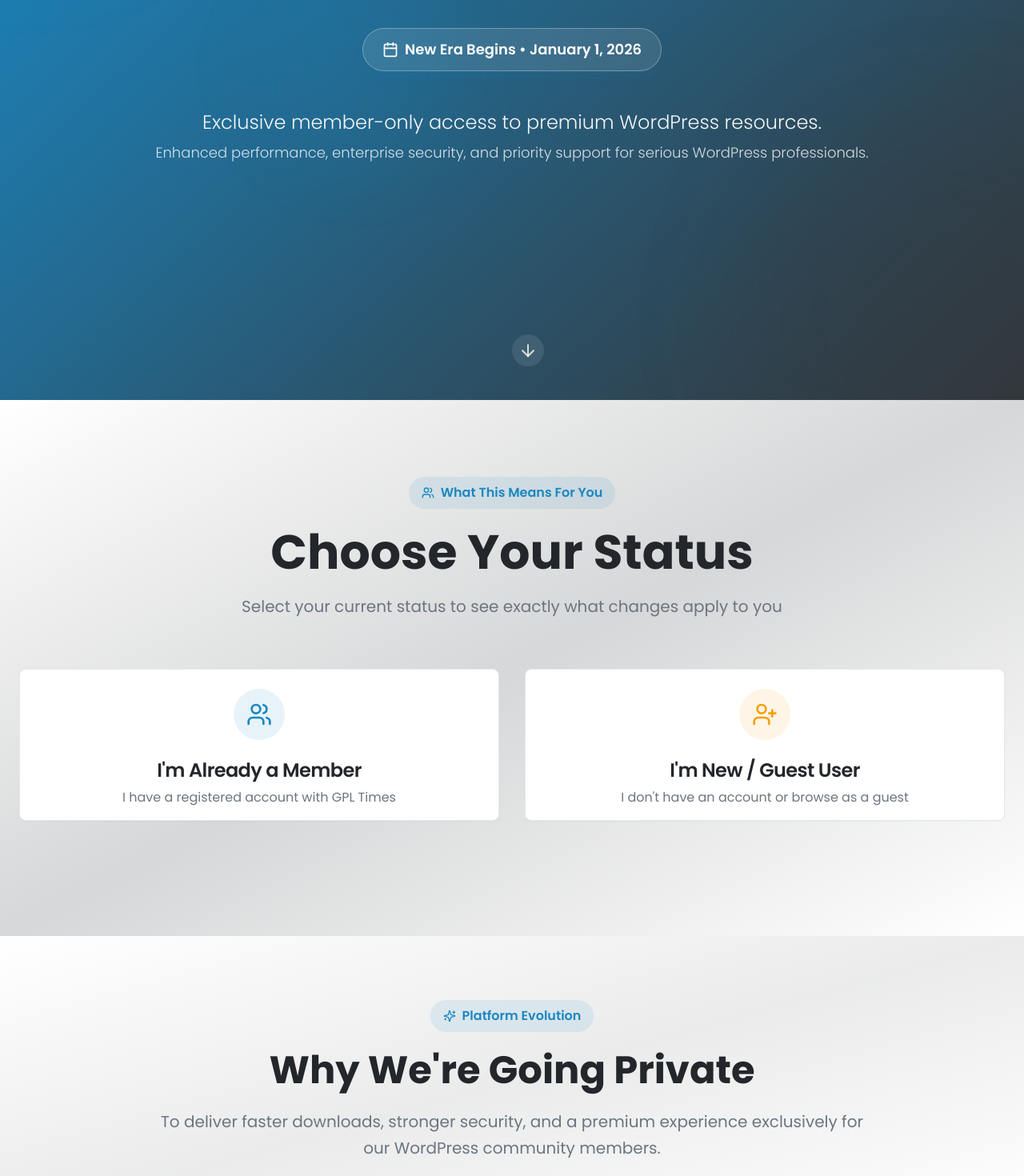
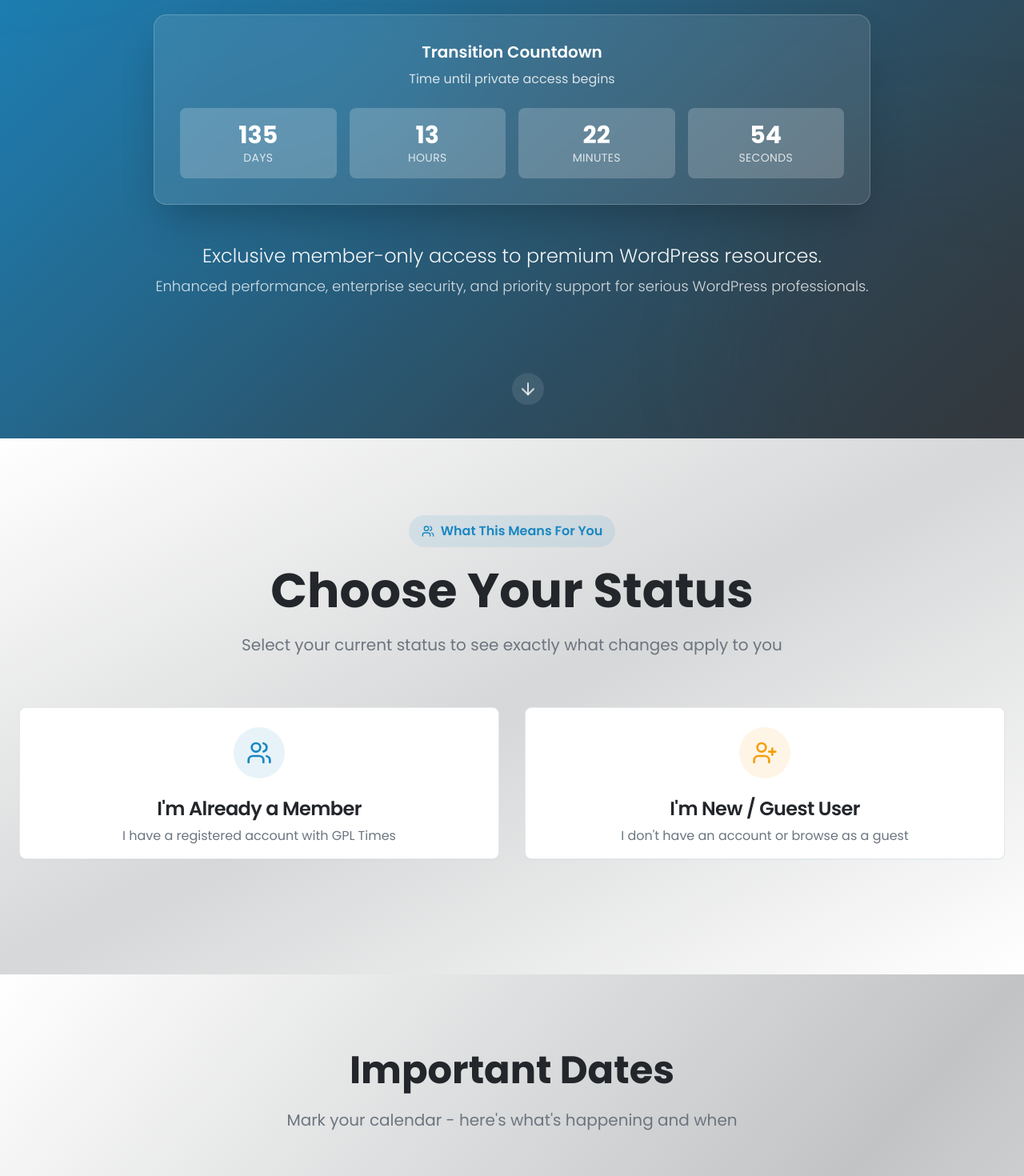
Before and after one commit to gpltimes/gpl-times-private-glow, a React (Vite) app: page / in a window 1280 px wide. Shown: the part 300-1770 px from the top of the page at 80% size. Built offline with nearby package versions, Linux system fonts and the light colour scheme.

Commit message:
Add countdown timer and update hero section
Added a countdown timer to the hero section. Replaced "premium support" with "exclusive content" as a benefit. Removed the "Platform Evolution" and "Questions About the Changes?" sections.

```diff
--- /dev/null
+++ b/src/components/CountdownTimer.tsx
@@ -0,0 +1,61 @@
+import { useState, useEffect } from 'react';
+
+export const CountdownTimer = () => {
+  const [timeLeft, setTimeLeft] = useState({
+    days: 0,
+    hours: 0,
+    minutes: 0,
+    seconds: 0
+  });
+
+  useEffect(() => {
+    const targetDate = new Date('2026-01-01T00:00:00').getTime();
+
+    const interval = setInterval(() => {
+      const now = new Date().getTime();
+      const difference = targetDate - now;
+
+      if (difference > 0) {
+        const days = Math.floor(difference / (1000 * 60 * 60 * 24));
+        const hours = Math.floor((difference % (1000 * 60 * 60 * 24)) / (1000 * 60 * 60));
+        const minutes = Math.floor((difference % (1000 * 60 * 60)) / (1000 * 60));
+        const seconds = Math.floor((difference % (1000 * 60)) / 1000);
+
+        setTimeLeft({ days, hours, minutes, seconds });
+      } else {
+        setTimeLeft({ days: 0, hours: 0, minutes: 0, seconds: 0 });
+      }
+    }, 1000);
+
+    return () => clearInterval(interval);
+  }, []);
+
+  return (
+    <div className="max-w-4xl mx-auto mb-8 md:mb-12">
+      <div className="bg-white/10 backdrop-blur-lg border border-white/20 rounded-2xl p-6 md:p-8 shadow-2xl">
+        <div className="text-center mb-6">
+          <h3 className="text-lg md:text-xl font-semibold text-white mb-2">Transition Countdown</h3>
+          <p className="text-white/80 text-sm md:text-base">Time until private access begins</p>
+        </div>
+        <div className="grid grid-cols-4 gap-4 text-center">
+          <div className="bg-white/20 rounded-lg p-3 md:p-4">
+            <div className="text-2xl md:text-3xl font-bold text-white">{timeLeft.days.toString().padStart(2, '0')}</div>
+            <div className="text-xs md:text-sm text-white/80 uppercase tracking-wide">Days</div>
+          </div>
+          <div className="bg-white/20 rounded-lg p-3 md:p-4">
+            <div className="text-2xl md:text-3xl font-bold text-white">{timeLeft.hours.toString().padStart(2, '0')}</div>
+            <div className="text-xs md:text-sm text-white/80 uppercase tracking-wide">Hours</div>
+          </div>
+          <div className="bg-white/20 rounded-lg p-3 md:p-4">
+            <div className="text-2xl md:text-3xl font-bold text-white">{timeLeft.minutes.toString().padStart(2, '0')}</div>
+            <div className="text-xs md:text-sm text-white/80 uppercase tracking-wide">Minutes</div>
+          </div>
+          <div className="bg-white/20 rounded-lg p-3 md:p-4">
+            <div className="text-2xl md:text-3xl font-bold text-white">{timeLeft.seconds.toString().padStart(2, '0')}</div>
+            <div className="text-xs md:text-sm text-white/80 uppercase tracking-wide">Seconds</div>
+          </div>
+        </div>
+      </div>
+    </div>
+  );
+};
--- a/src/components/ModernContact.tsx
+++ b/src/components/ModernContact.tsx
@@ -6,74 +6,6 @@ export const ModernContact = () => {
   return (
     <section className="py-20 bg-gradient-to-br from-muted/30 via-background to-secondary/20">
       <div className="max-w-5xl mx-auto px-6">
-        <div className="text-center mb-16">
-          <h2 className="text-4xl font-bold text-foreground mb-6">
-            Questions About the Changes?
-          </h2>
-          <p className="text-xl text-muted-foreground max-w-3xl mx-auto">
-            Our support team is here to help you understand what's changing and ensure you maintain access
-          </p>
-        </div>
-
-        <div className="grid md:grid-cols-2 gap-8 mb-12">
-          {/* Contact Card */}
-          <Card className="shadow-lg hover:shadow-xl transition-all duration-300 animate-scale-in">
-            <CardContent className="p-8">
-              <div className="text-center mb-8">
-                <div className="inline-flex items-center justify-center w-16 h-16 rounded-full bg-primary/10 mb-4">
-                  <Mail className="h-8 w-8 text-primary" />
-                </div>
-                <h3 className="text-2xl font-bold text-foreground mb-2">Direct Support</h3>
-                <p className="text-muted-foreground">Get personalized help from our team</p>
-              </div>
-
-              <div className="space-y-4 mb-8">
-                <div className="flex items-center">
-                  <Clock className="h-5 w-5 text-primary mr-3" />
-                  <span className="text-foreground">Response within 24 hours</span>
-                </div>
-                <div className="flex items-center">
-                  <MessageCircle className="h-5 w-5 text-primary mr-3" />
-                  <span className="text-foreground">WordPress GPL specialists</span>
-                </div>
-                <div className="flex items-center">
-                  <Phone className="h-5 w-5 text-primary mr-3" />
-                  <span className="text-foreground">Dedicated support team</span>
-                </div>
-              </div>
-
-              <Button variant="outline" size="lg" className="w-full font-semibold">
-                <Mail className="h-5 w-5 mr-2" />
-                info@gpltimes.com
-              </Button>
-            </CardContent>
-          </Card>
-
-          {/* FAQ Card */}
-          <Card className="shadow-lg hover:shadow-xl transition-all duration-300 animate-scale-in" style={{ animationDelay: '0.2s' }}>
-            <CardContent className="p-8">
-              <h3 className="text-2xl font-bold text-foreground mb-6">Common Questions</h3>
-
-              <div className="space-y-6">
-                <div>
-                  <h4 className="font-semibold text-foreground mb-2">Do I need to do anything if I already have an account?</h4>
-                  <p className="text-muted-foreground text-sm">No action needed. Your account will continue working normally.</p>
-                </div>
-
-                <div>
-                  <h4 className="font-semibold text-foreground mb-2">What if I don't have an account yet?</h4>
-                  <p className="text-muted-foreground text-sm">Register before December 31, 2025 to secure your access.</p>
-                </div>
-
-                <div>
-                  <h4 className="font-semibold text-foreground mb-2">Can I still download files after January 1?</h4>
-                  <p className="text-muted-foreground text-sm">Yes, all registered members will have full download access.</p>
-                </div>
-              </div>
-            </CardContent>
-          </Card>
-        </div>
-
         {/* Team signature */}
         <div className="text-center">
           <Card className="inline-block shadow-md">
--- a/src/components/ModernHero.tsx
+++ b/src/components/ModernHero.tsx
@@ -1,6 +1,7 @@
 import { Lock, Calendar, Shield, ArrowDown } from "lucide-react";
 import { Badge } from "@/components/ui/badge";
 import { Button } from "@/components/ui/button";
+import { CountdownTimer } from "@/components/CountdownTimer";
 
 export const ModernHero = () => {
   return (
@@ -43,6 +44,8 @@ export const ModernHero = () => {
             </div>
           </div>
 
+          <CountdownTimer />
+
           {/* Enhanced description with better readability */}
           <div className="max-w-5xl mx-auto mb-12 md:mb-16">
             <p className="text-xl md:text-2xl text-white/95 leading-relaxed px-4 animate-slide-up font-light">
--- a/src/pages/Index.tsx
+++ b/src/pages/Index.tsx
@@ -15,21 +15,6 @@ const Index = () => {
       <UserTypeSelector />
 
 
-      {/* Why We're Making This Change */}
-      <section className="py-20 bg-gradient-to-br from-background via-secondary/10 to-background">
-        <div className="max-w-6xl mx-auto px-6 text-center">
-          <div className="inline-flex items-center px-4 py-2 rounded-full bg-primary/10 text-primary font-semibold mb-6 animate-fade-in">
-            <Sparkles className="h-4 w-4 mr-2" />
-            Platform Evolution
-          </div>
-          <h2 className="text-4xl md:text-5xl font-bold text-foreground mb-6 animate-slide-up">
-            Why We're Going Private
-          </h2>
-          <p className="text-xl text-muted-foreground max-w-4xl mx-auto leading-relaxed animate-slide-up">
-            To deliver faster downloads, stronger security, and a premium experience exclusively for our WordPress community members.
-          </p>
-        </div>
-      </section>
 
       <TimelineSection />
 
@@ -80,13 +65,13 @@ const Index = () => {
 
             <ModernFeatureCard
               icon={<Star className="h-8 w-8 text-warning" />}
-              title="Premium Support"
-              description="Get help from WordPress experts when you need it."
+              title="Exclusive Content"
+              description="Access premium WordPress themes, plugins, and resources not available elsewhere."
               features={[
-                "Dedicated support team",
-                "Faster response times",
-                "WordPress specialists",
-                "Priority assistance"
+                "Premium theme collection",
+                "Advanced plugin library",
+                "Exclusive tutorials",
+                "Member-only resources"
               ]}
               gradient="from-warning/5 to-warning/10"
               delay={0.2}
```
